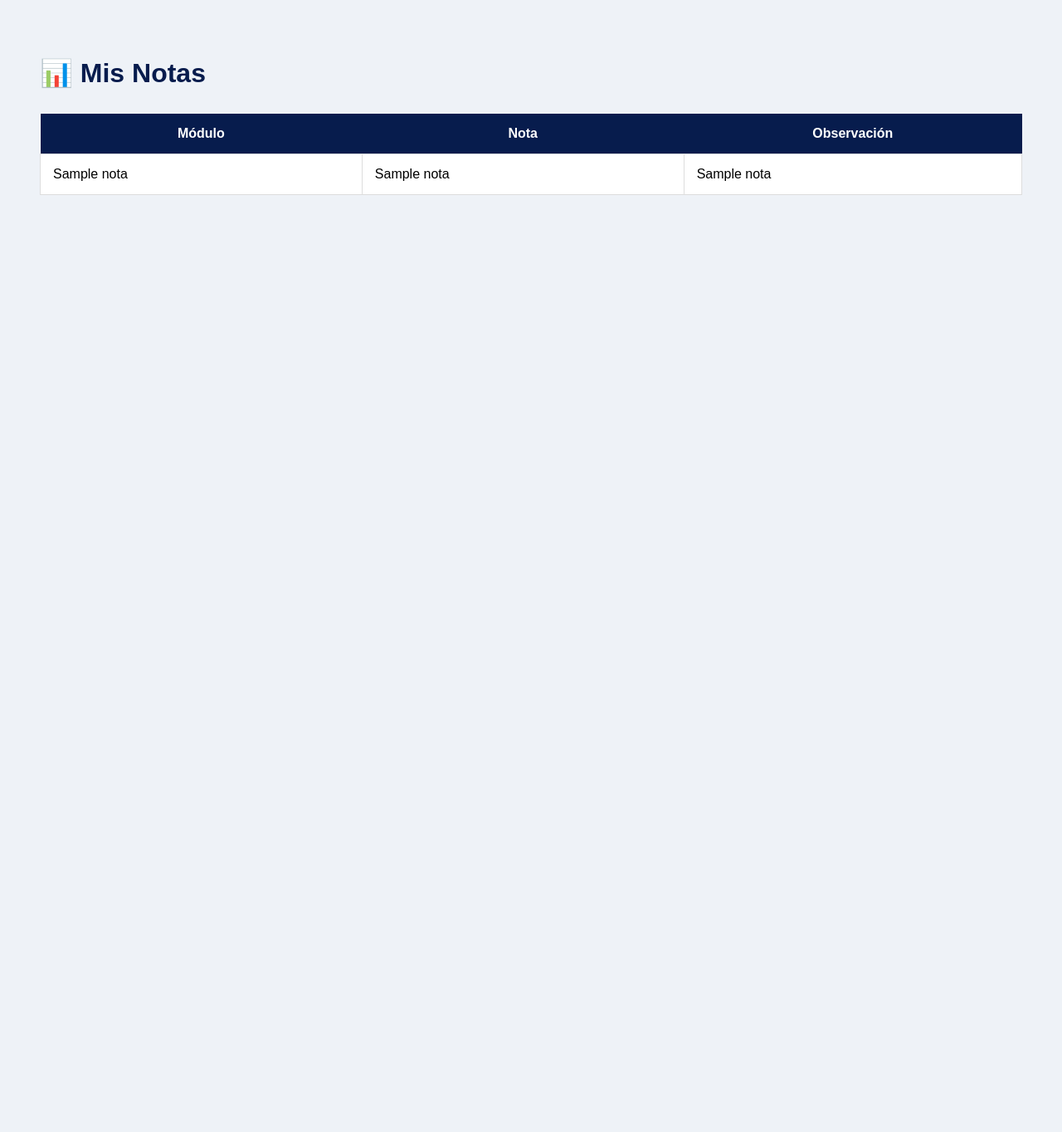
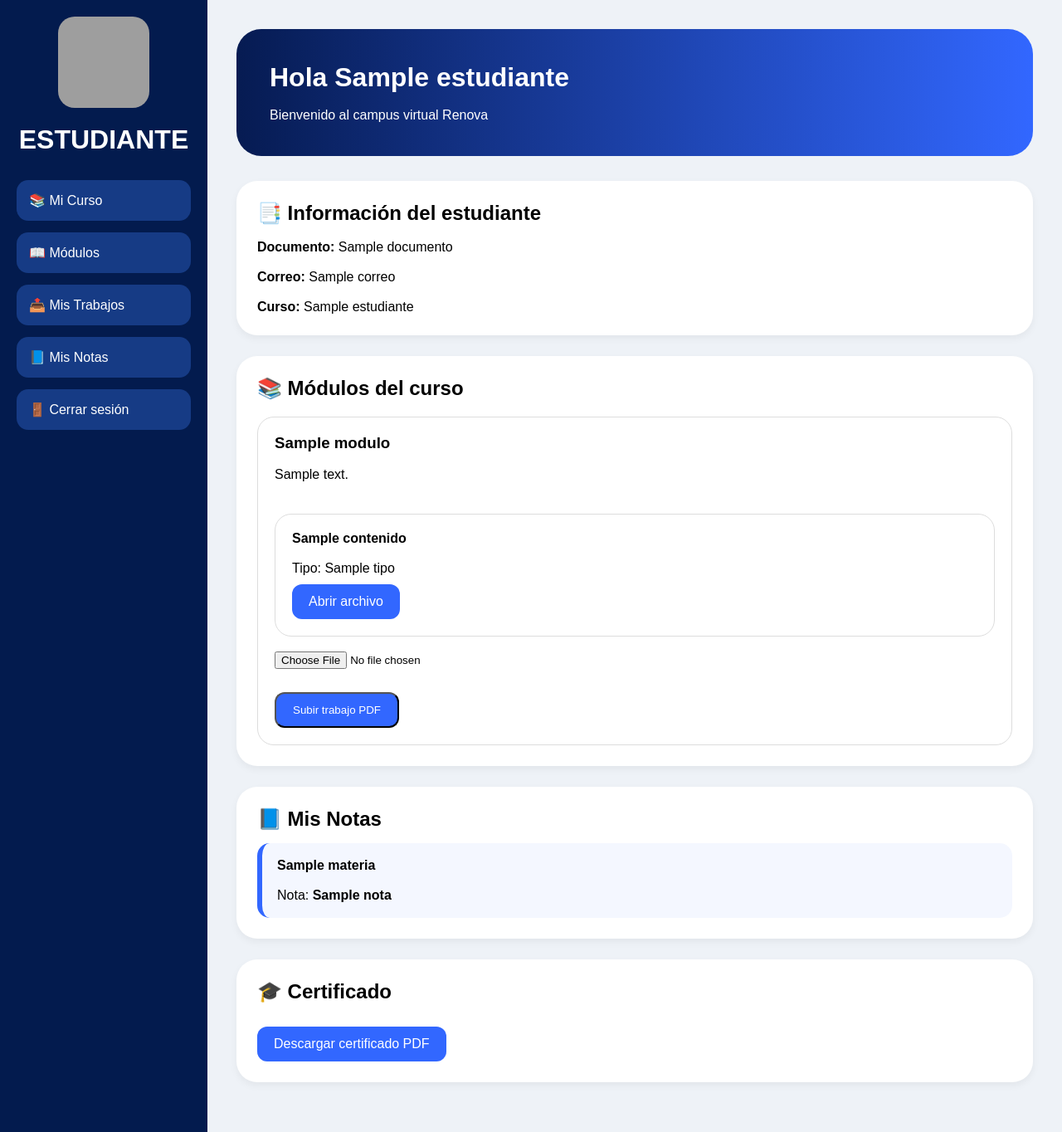
Before and after one commit to Kamerly27/instrenova2026, a Flask app: template templates/notas_estudiante.html in a window 1280 px wide. Shown: the whole page at 83% size. Before the commit the page ends 235 px from the top, so only its background shows below. Run offline with Flask 3, Linux system fonts and the light colour scheme; the template is opened without the code that fills it: most values are stand-ins (such as "Sample title", 1, 10 or a date in 2020); some libraries are stand-ins or nearby versions; grey boxes are pictures that could not be loaded.

Commit message:
correccion panel estudiante

```diff
--- a/templates/notas_estudiante.html
+++ b/templates/notas_estudiante.html
@@ -1,40 +1,100 @@
 <!DOCTYPE html>
 <html lang="es">
-
 <head>
 
     <meta charset="UTF-8">
-
-<title>Mis Notas</title>
+    <title>Campus Estudiantil</title>
 
     <style>
 
-body{
+        *{
+            margin:0;
+            padding:0;
+            box-sizing:border-box;
             font-family:Arial;
-    background:#eef2f7;
-    padding:40px;
         }
 
-h1{
-    color:#071c4d;
+        body{
+            background:#eef2f7;
+            display:flex;
+        }
+
+        .sidebar{
+            width:250px;
+            background:#031b4e;
+            min-height:100vh;
+            padding:20px;
+            color:white;
+        }
+
+        .logo{
+            width:110px;
+            height:110px;
+            border-radius:20px;
+            display:block;
+            margin:auto;
+            margin-bottom:20px;
+        }
+
+        .sidebar h1{
+            text-align:center;
             margin-bottom:30px;
         }
 
-table{
-    width:100%;
-    border-collapse:collapse;
-    background:white;
+        .menu a{
+            display:block;
+            padding:15px;
+            background:#163b85;
+            color:white;
+            text-decoration:none;
+            border-radius:14px;
+            margin-bottom:14px;
         }
 
-th{
-    background:#071c4d;
-    color:white;
-    padding:15px;
+        .contenido{
+            flex:1;
+            padding:35px;
         }
 
-td{
+        .header{
+            background:linear-gradient(90deg,#061b52,#3267ff);
+            color:white;
+            padding:40px;
+            border-radius:30px;
+            margin-bottom:30px;
+        }
+
+        .card{
+            background:white;
+            padding:25px;
+            border-radius:25px;
+            margin-bottom:25px;
+            box-shadow:0 4px 10px rgba(0,0,0,.05);
+        }
+
+        .modulo{
             border:1px solid #ddd;
-    padding:15px;
+            padding:20px;
+            border-radius:20px;
+            margin-top:20px;
+        }
+
+        .btn{
+            display:inline-block;
+            background:#3267ff;
+            color:white;
+            padding:12px 20px;
+            border-radius:12px;
+            text-decoration:none;
+            margin-top:10px;
+        }
+
+        .nota{
+            background:#f4f7ff;
+            padding:18px;
+            border-radius:15px;
+            margin-top:15px;
+            border-left:6px solid #3267ff;
         }
 
     </style>
@@ -43,32 +103,158 @@ td{
 
 <body>
 
-<h1>📊 Mis Notas</h1>
+    <div class="sidebar">
 
-<table>
+        <img src="/static/logo.png" class="logo">
 
-<tr>
+        <h1>ESTUDIANTE</h1>
 
-<th>Módulo</th>
-<th>Nota</th>
-<th>Observación</th>
+        <div class="menu">
 
-</tr>
+            <a href="#">📚 Mi Curso</a>
+            <a href="#">📖 Módulos</a>
+            <a href="#">📤 Mis Trabajos</a>
+            <a href="#">📘 Mis Notas</a>
+            <a href="/logout">🚪 Cerrar sesión</a>
+
+        </div>
+
+    </div>
+
+    <div class="contenido">
+
+        <div class="header">
+
+            <h1>
+                Hola {{ estudiante.nombre }}
+            </h1>
+
+            <br>
+
+            <p>
+                Bienvenido al campus virtual Renova
+            </p>
+
+        </div>
+
+        <div class="card">
+
+            <h2>📑 Información del estudiante</h2>
+
+            <br>
+
+            <p><strong>Documento:</strong> {{ estudiante.documento }}</p>
+            <br>
+            <p><strong>Correo:</strong> {{ estudiante.correo }}</p>
+            <br>
+            <p><strong>Curso:</strong> {{ estudiante.curso_nombre }}</p>
+
+        </div>
+
+        <div class="card">
+
+            <h2>📚 Módulos del curso</h2>
+
+            {% if modulos %}
+
+                {% for modulo in modulos %}
+
+                <div class="modulo">
+
+                    <h3>{{ modulo.titulo }}</h3>
+                    <br>
+                    <p>{{ modulo.descripcion }}</p>
+
+                    <br>
+
+                    {% for contenido in contenidos %}
+
+                        {% if contenido.modulo_id == modulo.id %}
+
+                        <div class="modulo">
+
+                            <strong>{{ contenido.titulo }}</strong>
+                            <br><br>
+                            Tipo: {{ contenido.tipo }}
+                            <br>
+
+                            <a href="/uploads/{{ contenido.url }}"
+                               target="_blank"
+                               class="btn">
+                                Abrir archivo
+                            </a>
+
+                        </div>
+
+                        {% endif %}
+
+                    {% endfor %}
+
+                    <br>
+
+                    <form action="/subir_tarea/{{ modulo.id }}"
+                          method="POST"
+                          enctype="multipart/form-data">
+
+                        <input type="file" name="archivo" required>
+
+                        <br><br>
+
+                        <button class="btn">Subir trabajo PDF</button>
+
+                    </form>
+
+                </div>
+
+                {% endfor %}
+
+            {% else %}
+
+                <p>No tienes módulos asignados.</p>
+
+            {% endif %}
+
+        </div>
+
+        <div class="card">
+
+            <h2>📘 Mis Notas</h2>
+
+            {% if notas %}
 
                 {% for nota in notas %}
 
-<tr>
+                <div class="nota">
 
-<td>{{ nota[1] }}</td>
-<td>{{ nota[2] }}</td>
-<td>{{ nota[3] }}</td>
+                    <strong>{{ nota.materia }}</strong>
+                    <br><br>
+                    Nota: <strong>{{ nota.nota }}</strong>
 
-</tr>
+                </div>
 
                 {% endfor %}
 
-</table>
+            {% else %}
+
+                <p>No tienes notas registradas.</p>
+
+            {% endif %}
+
+        </div>
+
+        <div class="card">
+
+            <h2>🎓 Certificado</h2>
+
+            <br>
+
+            <a href="/certificado/{{ estudiante.id }}" class="btn">
+                Descargar certificado PDF
+            </a>
+
+        </div>
+
+    </div>
 
 </body>
-
 </html>
```
Lines whose indentation alone changed are shown as unchanged.
